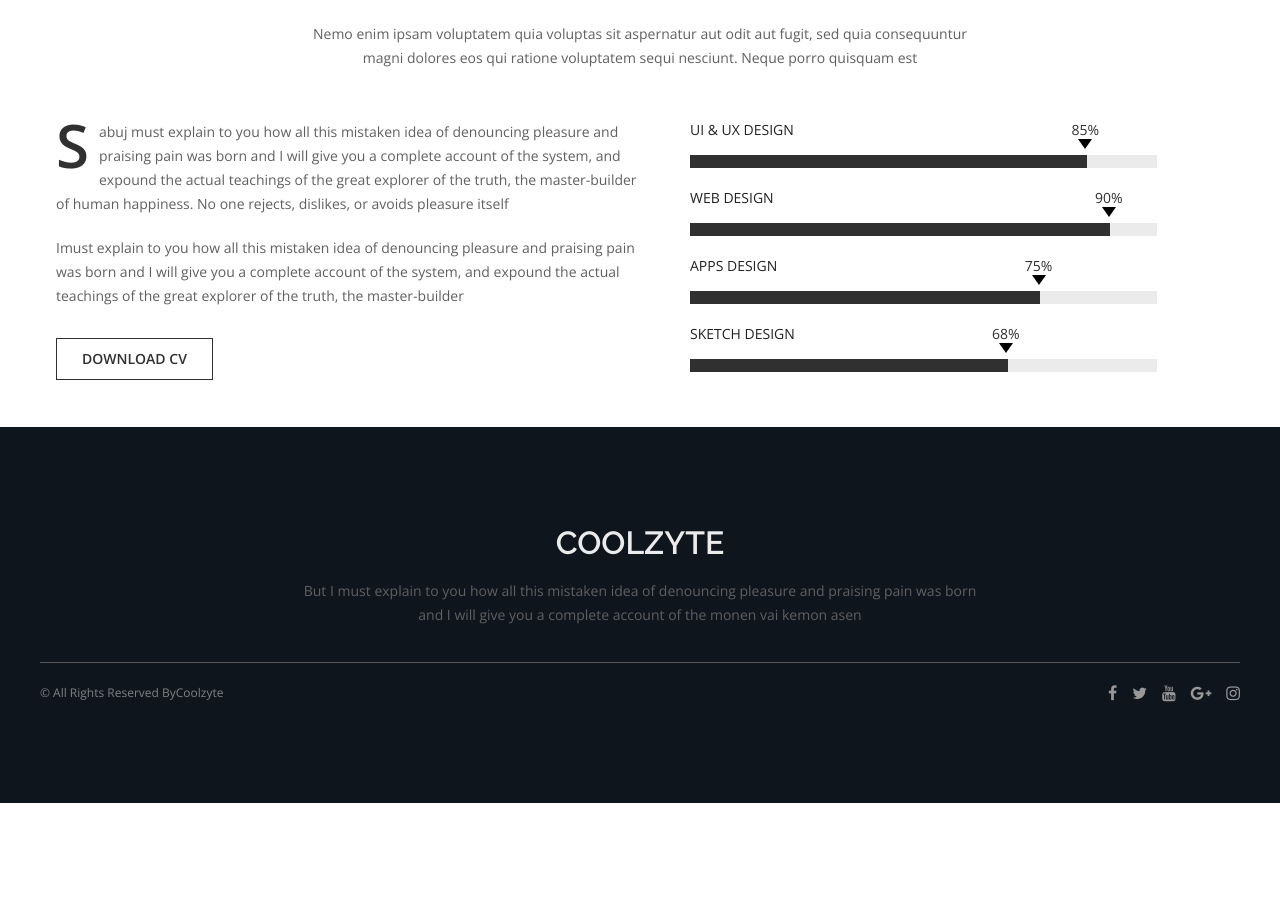
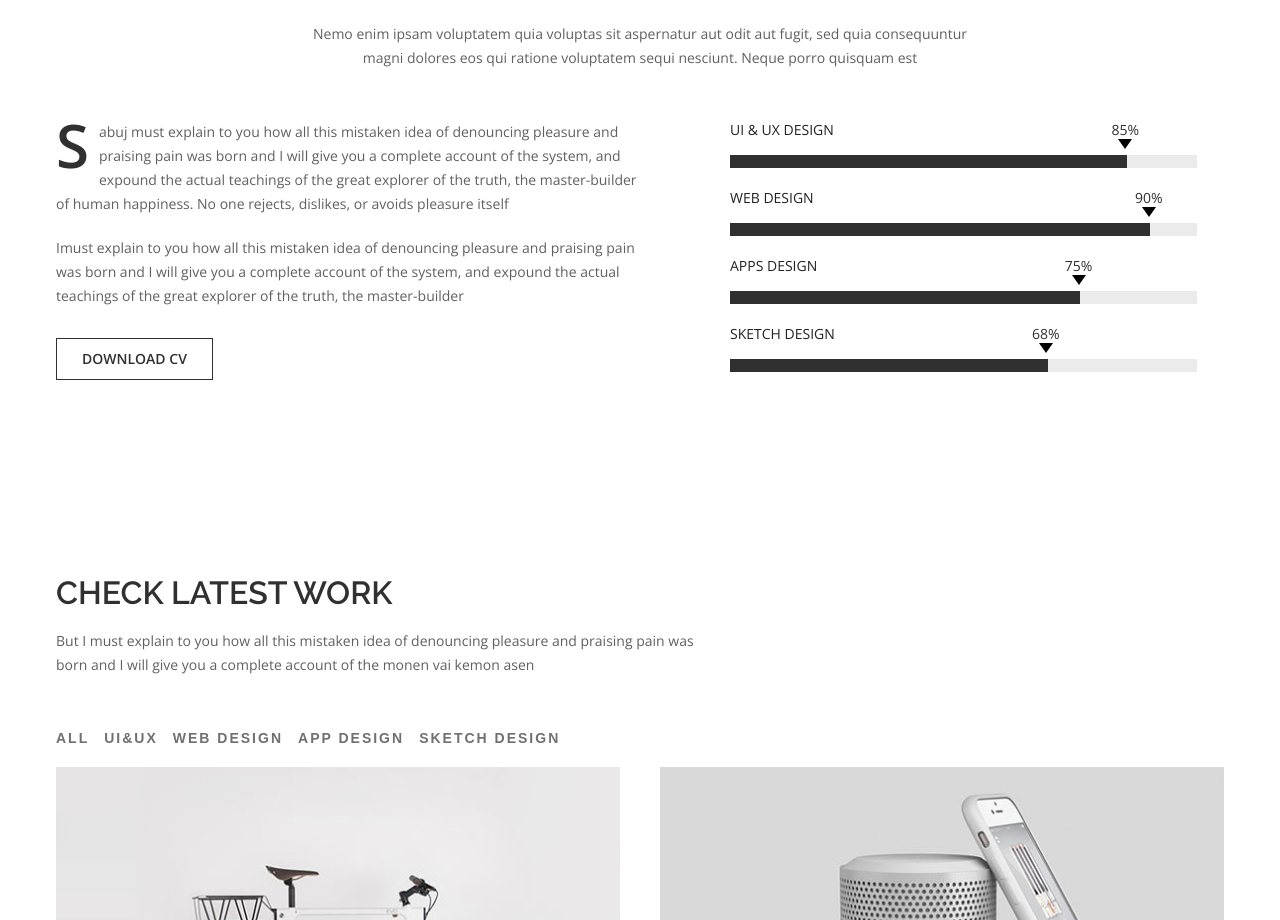
Before and after one commit to coolzyte/my-portfolio, a React (Create React App) app: page / in a window 1280 px wide. Shown: the part 820-1740 px from the top of the page. Before the commit the page ends 1623 px from the top, so only its background shows below. Built offline with nearby package versions, Linux system fonts and the light colour scheme.

Commit message:
Added react router dom and portfolio component

```diff
--- a/package.json
+++ b/package.json
@@ -6,6 +6,7 @@
     "node-sass": "^4.9.4",
     "react": "^16.6.0",
     "react-dom": "^16.6.0",
+    "react-router-dom": "^4.3.1",
     "react-scripts": "2.1.1"
   },
   "scripts": {
--- a/src/components/Landing/Landing.js
+++ b/src/components/Landing/Landing.js
@@ -3,6 +3,8 @@ import Aux from "../../hoc/Aux";
 import Layout from "../Layout/Layout";
 import Hero from "../Hero/Hero";
 import Skill from "../Skill/Skill";
+import Portfolio from "../Portfolio/Portfolio";
+import { projects } from "../Portfolio/projects";
 
 const Landing = () => {
   return (
@@ -10,6 +12,7 @@ const Landing = () => {
       <Layout>
         <Hero />
         <Skill />
+        <Portfolio projects={projects} />
       </Layout>
     </Aux>
   );
--- /dev/null
+++ b/src/components/Portfolio/Portfolio.js
@@ -0,0 +1,47 @@
+import React from "react";
+import PageTitle from "../PageTitile/PageTitle";
+import PortfolioCard from "./PortfolioCard";
+import "./Portfolio.scss";
+
+const Portfolio = ({ projects }) => {
+  return (
+    <section className="works p-tb">
+      <div className="section-title section-title--left">
+        <PageTitle
+          heading="CHECK LATEST WORK"
+          desc="But I must explain to you how all this mistaken idea of denouncing
+          pleasure and praising pain was born and I will give you a complete
+          account of the monen vai kemon asen"
+        />
+      </div>
+
+      <div className="masonry">
+        <div className="works__menu">
+          <button className="active" data-filter="*">
+            all
+          </button>
+          <button data-filter=".ui">ui&amp;ux</button>
+          <button data-filter=".web">web design</button>
+          <button data-filter=".app">app design</button>
+          <button data-filter=".sketch">sketch design</button>
+        </div>
+
+        <div className="works__row item-grid-2">
+          {projects.map((user, i) => {
+            return (
+              <PortfolioCard
+                key={i}
+                id={projects[i].id}
+                name={projects[i].name}
+                desc={projects[i].desc}
+                pic={projects[i].pic}
+              />
+            );
+          })}
+        </div>
+      </div>
+    </section>
+  );
+};
+
+export default Portfolio;
--- /dev/null
+++ b/src/components/Portfolio/Portfolio.scss
@@ -0,0 +1,138 @@
+@import '../../base/Variables.scss';
+.works {
+  grid-column: center-start / center-end;
+  padding-bottom: 15rem;
+  &__row {
+    margin-top: 2rem;
+  }
+  button {
+    background: transparent none repeat scroll 0 0;
+    border: medium none;
+    color: $dove-gray;
+    font-size: 1.4rem;
+    font-weight: 600;
+    letter-spacing: 0.2rem;
+    margin-right: 1.5rem;
+    padding: 0;
+    text-transform: uppercase;
+    &:active {
+      color: #000;
+    }
+    &:hover {
+      color: #000;
+    }
+  }
+}
+
+.portfolio {
+  position: relative;
+  overflow: hidden;
+  img {
+    width: 100%;
+  }
+  &:hover img {
+    transform: scale(1.1);
+  }
+  &:before {
+    background: rgba(0, 0, 0, 0.8);
+    position: absolute;
+    transition: all 0.5s ease-in;
+    content: "";
+    left: 0;
+    right: 0;
+    top: 0;
+    bottom: 0;
+    opacity: 0;
+    z-index: 16;
+  }
+}
+
+.portfolio:hover:before,
+.portfolio:hover .portfolio-hover,
+.portfolio:hover .portfolio-action {
+  opacity: 1;
+}
+
+.portfolio {
+  &:hover img,
+  &:before,
+  &-hover h3 a:before {
+    transition: all 0.3s ease-in-out;
+  }
+}
+
+.portfolio {
+  &:hover .portfolio-action {
+    margin-left: 0;
+  }
+}
+
+.portfolio-hover {
+  margin-top: 2rem;
+  opacity: 0;
+  position: absolute;
+  text-align: center;
+  top: 50%;
+  transform: translateY(-50%);
+  transition: all 0.3s ease-in 0s;
+  width: 100%;
+  z-index: 18;
+  h3 {
+    position: relative;
+    display: inline-block;
+    line-height: 2.4rem;
+    & a:before {
+      content: "";
+      position: absolute;
+      left: 0;
+      top: 100%;
+      width: 0;
+      height: 1px;
+      background: #eee;
+      display: block;
+    }
+  }
+  h3 a {
+    color: $gallery-2;
+    display: inline-block;
+    font-size: 2.4rem;
+    font-weight: 600;
+  }
+  p {
+    color: $gallery-2;
+    font-size: 1.6rem;
+    text-transform: capitalize;
+    padding-top: 2px;
+  }
+}
+
+.portfolio:hover .portfolio-hover {
+  margin-top: 0;
+}
+
+.portfolio-hover h3:hover a:before {
+  width: 100%;
+}
+
+.portfolio-action {
+  bottom: 3rem;
+  left: 4rem;
+  margin-left: 3rem;
+  position: absolute;
+  opacity: 0;
+  z-index: 17;
+  transition: all 0.3s ease-in-out;
+  a {
+    color: $gallery-2;
+    font-size: 2.5rem;
+    margin-right: 2.8rem;
+    &:last-child {
+      margin-right: 0;
+    }
+  }
+}
+
+.portfolio-action a:hover,
+.portfolio-hover h3 a:hover {
+  color: #fff;
+}
--- /dev/null
+++ b/src/components/Portfolio/PortfolioCard.js
@@ -0,0 +1,26 @@
+import React from "react";
+import { Link } from "react-router-dom";
+
+const PortfolioCard = ({ pic, name, desc }) => (
+  <div className="grid-item">
+    <div className="portfolio">
+      <img src={pic} alt="portfolio" />
+      <div className="portfolio-hover">
+        <h3>
+          <Link to="/portfolio-details">{name}</Link>
+        </h3>
+        <p>{desc}</p>
+      </div>
+      <div className="portfolio-action">
+        <Link to="/portfolio-details">
+          <span className="ti-link" />
+        </Link>
+        <Link to="" data-toggle="modal" data-target="#myModal">
+          <span className="ti-zoom-in" />
+        </Link>
+      </div>
+    </div>
+  </div>
+);
+
+export default PortfolioCard;
--- /dev/null
+++ b/src/components/Portfolio/projects.js
@@ -0,0 +1,12 @@
+import P2 from "../../assets/images/work/p2.jpg";
+import P4 from "../../assets/images/work/p4.jpg";
+import P5 from "../../assets/images/work/p5.jpg";
+
+export const projects = [
+  { id: 1, name: "MOCKUP DESIGN", desc: "Web Design", pic: P4 },
+  { id: 2, name: "BOOTSTRAP DESIGN", desc: "Web Design", pic: P2 },
+  { id: 3, name: "CSS DESIGN", desc: "Web Design", pic: P5 },
+  { id: 4, name: "PHP DESIGN", desc: "Web Design", pic: P4 },
+  { id: 5, name: "WORDPRESS DESIGN", desc: "Web Design", pic: P2 },
+  { id: 6, name: "REACT DESIGN", desc: "Web Design", pic: P5 }
+];
--- a/src/containers/App.js
+++ b/src/containers/App.js
@@ -1,4 +1,5 @@
 import React, { Component } from "react";
+import { BrowserRouter as Router, Route } from "react-router-dom";
 import Header from "../components/Header/Header";
 import Landing from "../components/Landing/Landing";
 import Footer from "../components/Footer/Footer";
@@ -7,11 +8,13 @@ import "./App.scss";
 class App extends Component {
   render() {
     return (
-      <div className="App">
-        <Header />
-        <Landing />
-        <Footer />
-      </div>
+      <Router>
+        <div>
+          <Header />
+          <Route exact path="/" component={Landing} />
+          <Footer />
+        </div>
+      </Router>
     );
   }
 }
--- a/src/index.scss
+++ b/src/index.scss
@@ -105,6 +105,26 @@ ul {
   align-items: center;
 }
 
+.item-grid-2 {
+  display: grid;
+  grid-template-columns: repeat(auto-fit, minmax(40rem, 1fr));
+  @include respond(tab-port) {
+    grid-template-columns: repeat(auto-fit, minmax(33rem, 1fr));
+  }
+  @include respond(phone) {
+    grid-template-columns: 1fr;
+  }
+  grid-gap: 4rem;
+}
+
+.item-grid-3 {
+  @include medium {
+    display: grid;
+    grid-template-columns: repeat(3, 1fr);
+    grid-gap: 4rem;
+  }
+}
+
 .wrapper {
   max-width: 1200px;
   margin-right: auto;
```
Also changed, not shown: 1 other file (tests, documents, lock files or other folders).
